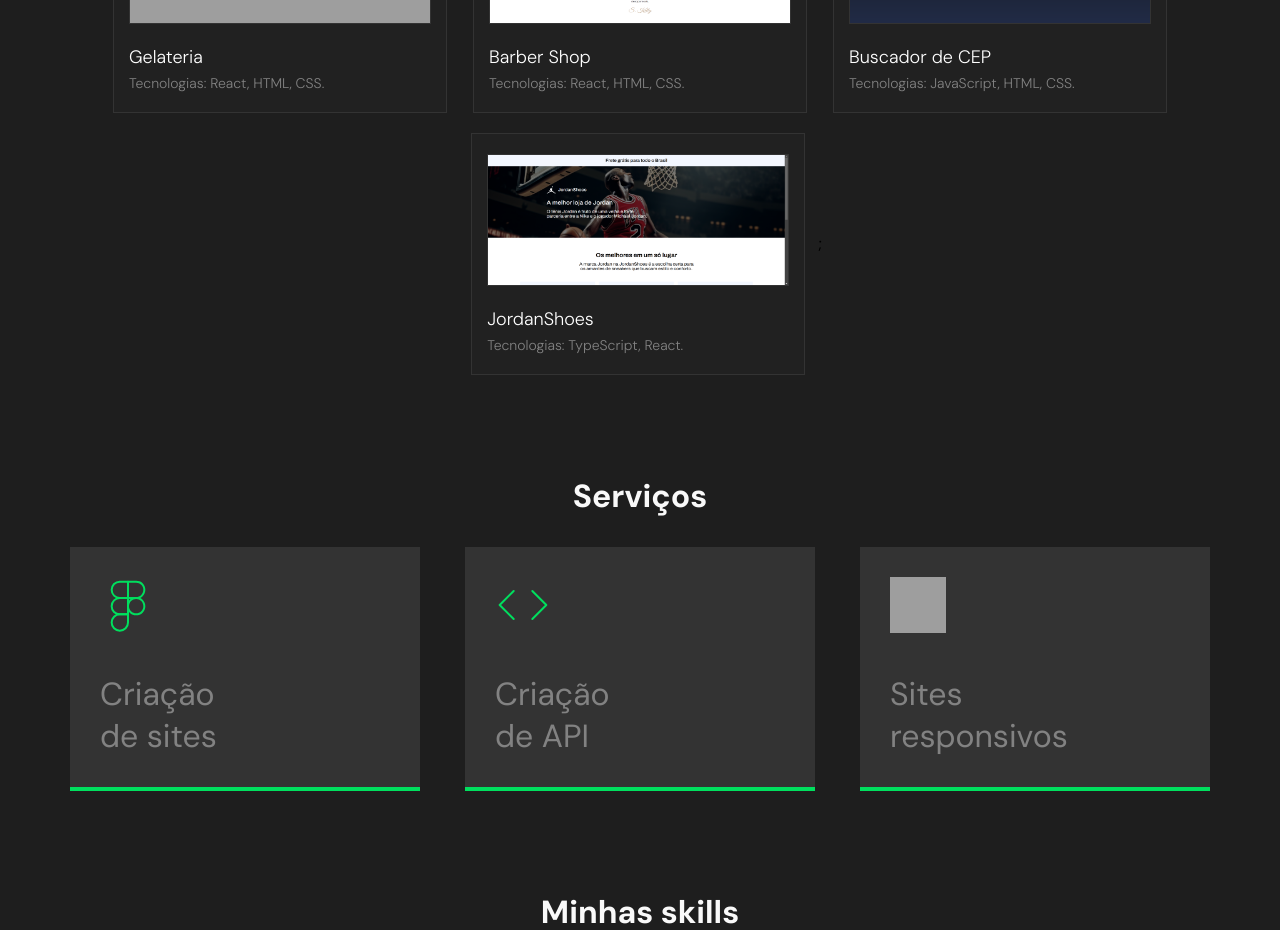
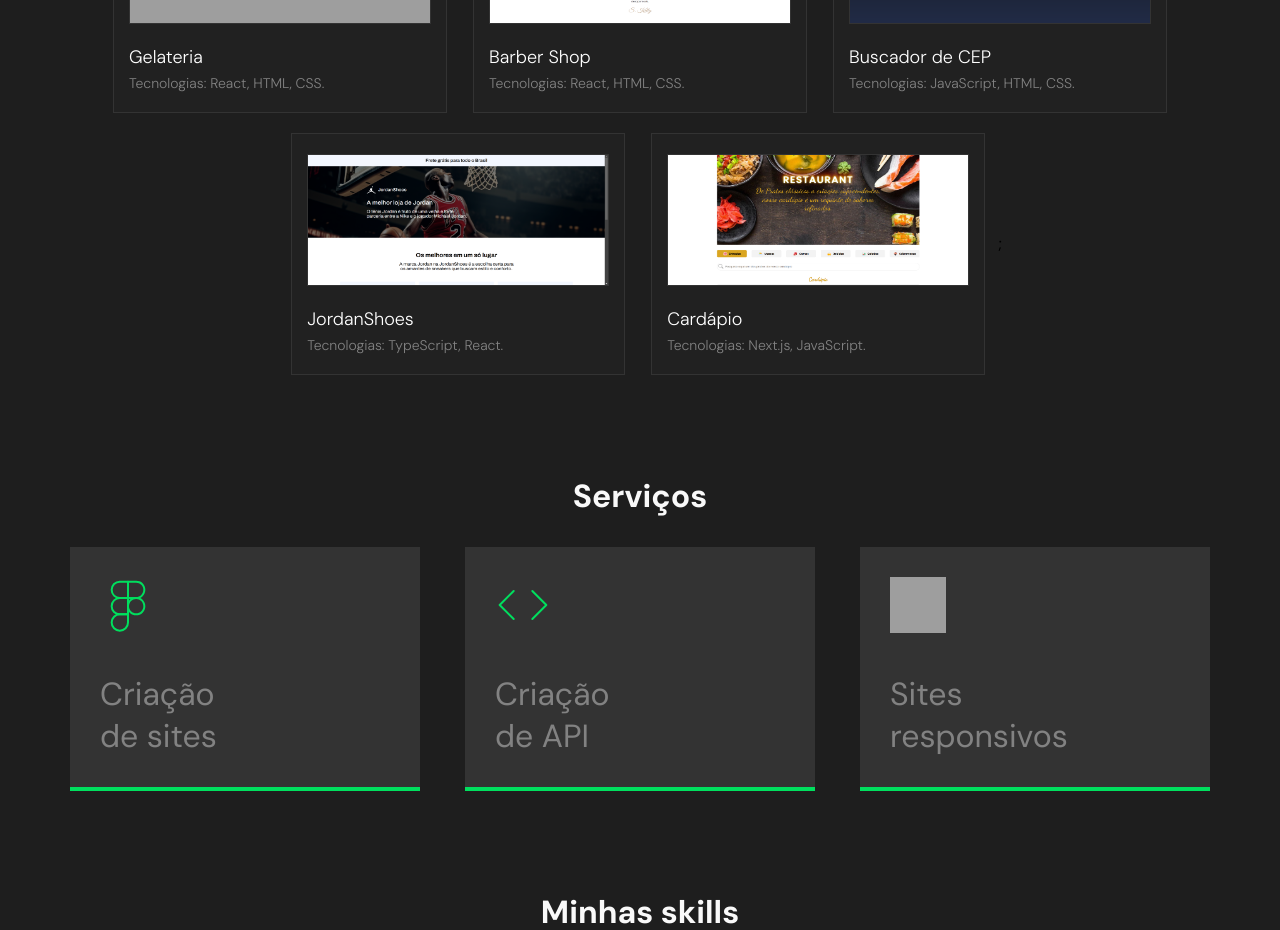
Before and after one commit to vanilo-ferreira/portfolio, a React (Vite) app: page / in a window 1280 px wide. Shown: the part 1260-2190 px from the top of the page. Built offline with nearby package versions, Linux system fonts and the light colour scheme; grey boxes are pictures that could not be loaded.

Commit message:
feat: Add menu project

```diff
--- a/src/data/data.ts
+++ b/src/data/data.ts
@@ -4,12 +4,14 @@ import Gelateria from "../assets/projects/gelateria.png";
 import Barbearia from "../assets/projects/barbearia.png";
 import BuscadorCep from "../assets/projects/buscadorCep.png";
 import JordanShoes from "../assets/projects/jordanshoes.png";
+import Cardapio from "../assets/projects/cardapio.png";
 
 import HTMLIcon from "../assets/htmlIcon.svg";
 import CSSIcon from "../assets/cssIcon.svg";
 import JavaScriptIcon from "../assets/jsIcon.svg";
 import TypeScriptIcon from "../assets/typescriptIcon.svg";
 import ReactIcon from "../assets/react.svg";
+import NextJsIcon from "../assets/nextjsIcon.svg";
 
 export const projects: Array<IProjects> = [
   {
@@ -101,7 +103,27 @@ export const projects: Array<IProjects> = [
       {
         technology: "React",
         image: ReactIcon,
-      }
+      },
+    ],
+  },
+  {
+    id: 5,
+    title: "Cardápio",
+    subtitle: "Cardápio virtual para um restaurante",
+    description:
+      "Desenvolver uma aplicação de cardápio digital utilizando Next.js, proporcionando uma navegação fluida, rápida e otimizada. A aplicação permitirá que os usuários pesquisem pratos específicos por meio de uma barra de pesquisa e filtrem os itens por categoria (Entradas, Massas, Carnes, Bebidas, Saladas e Sobremesas), garantindo uma experiência intuitiva e eficiente.",
+    deploy: "https://projeto-cardapio-iota.vercel.app/",
+    githubLink: "https://github.com/vanilo-ferreira/projeto-cardapio",
+    projectImage: Cardapio,
+    technologies: [
+      {
+        technology: "Next.js",
+        image: NextJsIcon,
+      },
+      {
+        technology: "JavaScript",
+        image: JavaScriptIcon,
+      },
     ],
   },
 ];
```
Also changed, not shown: src/assets/projects/cardapio.png (added).
